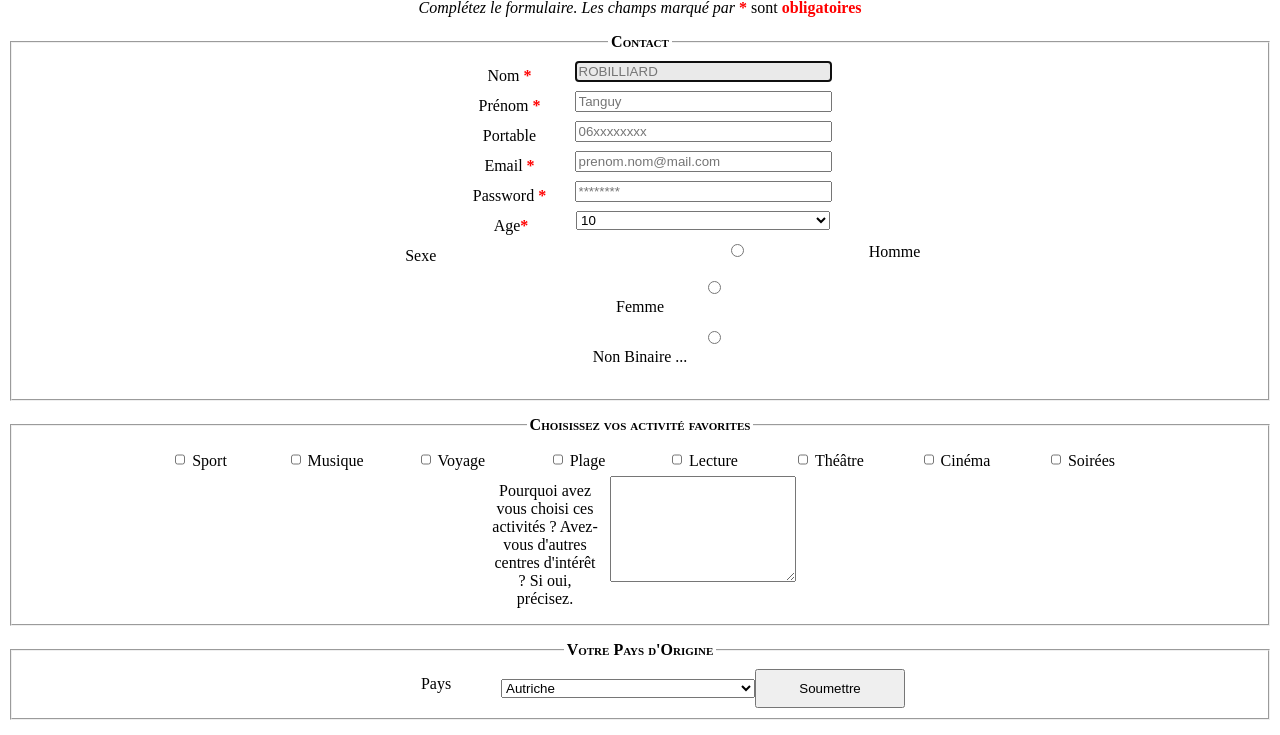
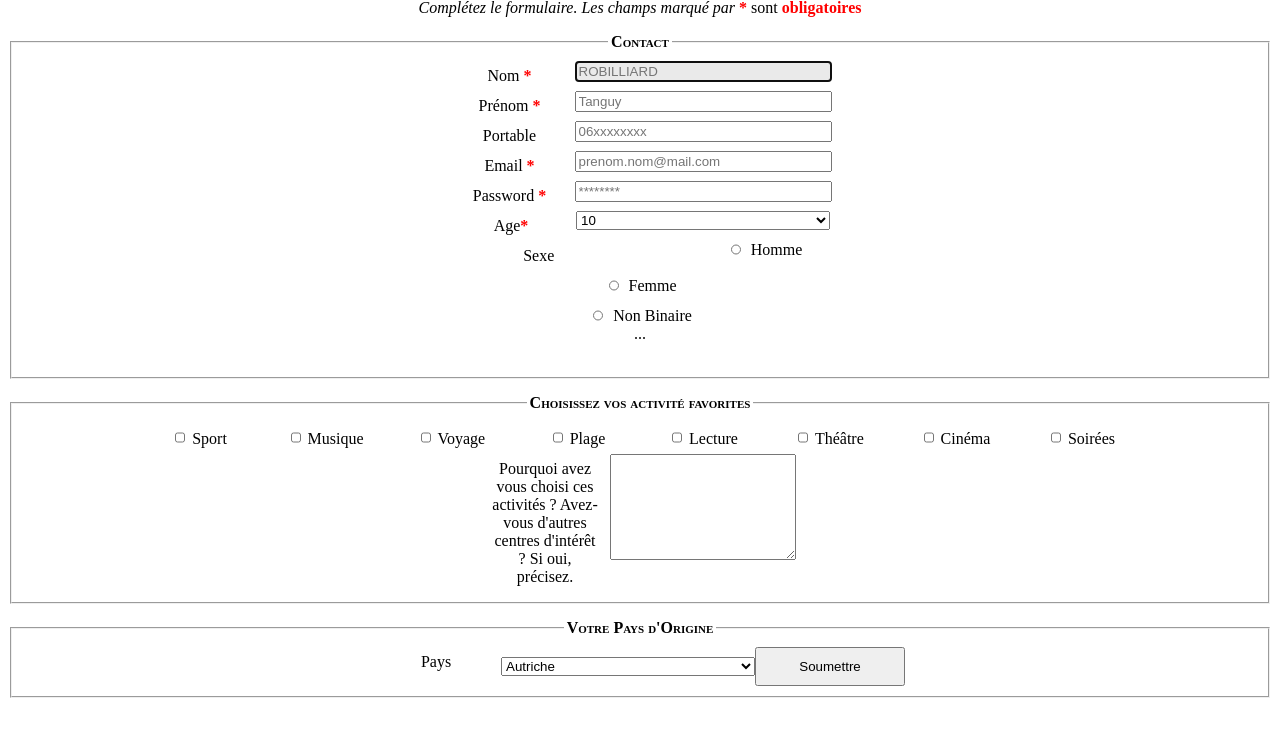
Before and after one commit to Tanguyrob/formulaire, a Flask app: page /signup in a window 1280 px wide. Shown: the part 94-829 px from the top of the page. After the commit the page ends 792 px from the top, so only its background shows below. Run offline with Flask 2, Linux system fonts and the light colour scheme.

Commit message:
modif radio

```diff
--- a/static/main.css
+++ b/static/main.css
@@ -59,6 +59,14 @@ ts{text-shadow:0 0 20px #00FFFC,2px 3px 3px #141414, 0 0 100px #00D4D1;color:#00
     padding: 10px;
   }
 
+  input[type=radio]{
+width: 10px;
+margin-top: -3px;
+margin-right: 6px;
+display: inline-block;
+vertical-align: middle;
+  }
+
   centre{
     margin: 0;
     vertical-align: middle;
--- a/templates/signup.html
+++ b/templates/signup.html
@@ -15,7 +15,7 @@
               <label for="prenom" >Prénom <em>*</em></label>
               <input id="prenom" placeholder="Tanguy" text-transform= "capitalize" autofocus="" required=""><br>
               <label for="telephone">Portable</label>
-              <input id="telephone" type="tel" placeholder="06xxxxxxxx" pattern="+33 [6-7]{1}[ ]([0-9]{2}[ ]){4}"><br>
+              <input id="telephone" type="tel" placeholder="06xxxxxxxx" pattern="([0-9]{2}[. ]){5}"><br>
               <label for="email">Email <em>*</em></label>
               <input id="email" type="email" placeholder="prenom.nom@mail.com" required="" pattern="[a-z0-9._%+-]+@[a-z0-9.-]+\.[a-z]{2,}$"><br>
               <label for="password">Password <em>*</em></label>
@@ -47,9 +47,9 @@
               </select><br>
 
               <label class="left" >Sexe </label>
-             <centre> <label for="homme" ></label><input name="sexe" value="H" id="homme" type="radio" > Homme </label></centre><br>
-             <centre> <label for="femme"><input name="sexe" value="F" id="femme" type="radio" > Femme </label></centre><br>
-              <centre><label for="nonbinaire"><input name="sexe" value="NB" id="nonbinaire" type="radio" > Non Binaire ... </label></centre><br>
+              <label for="homme" ></label><input name="sexe" value="H" id="homme" type="radio" > Homme </label><br>
+              <label for="femme"><input name="sexe" value="F" id="femme" type="radio" > Femme </label><br>
+              <label for="nonbinaire"><input name="sexe" value="NB" id="nonbinaire" type="radio" > Non Binaire ... </label><br>
               <br>
           </fieldset>
 
```
